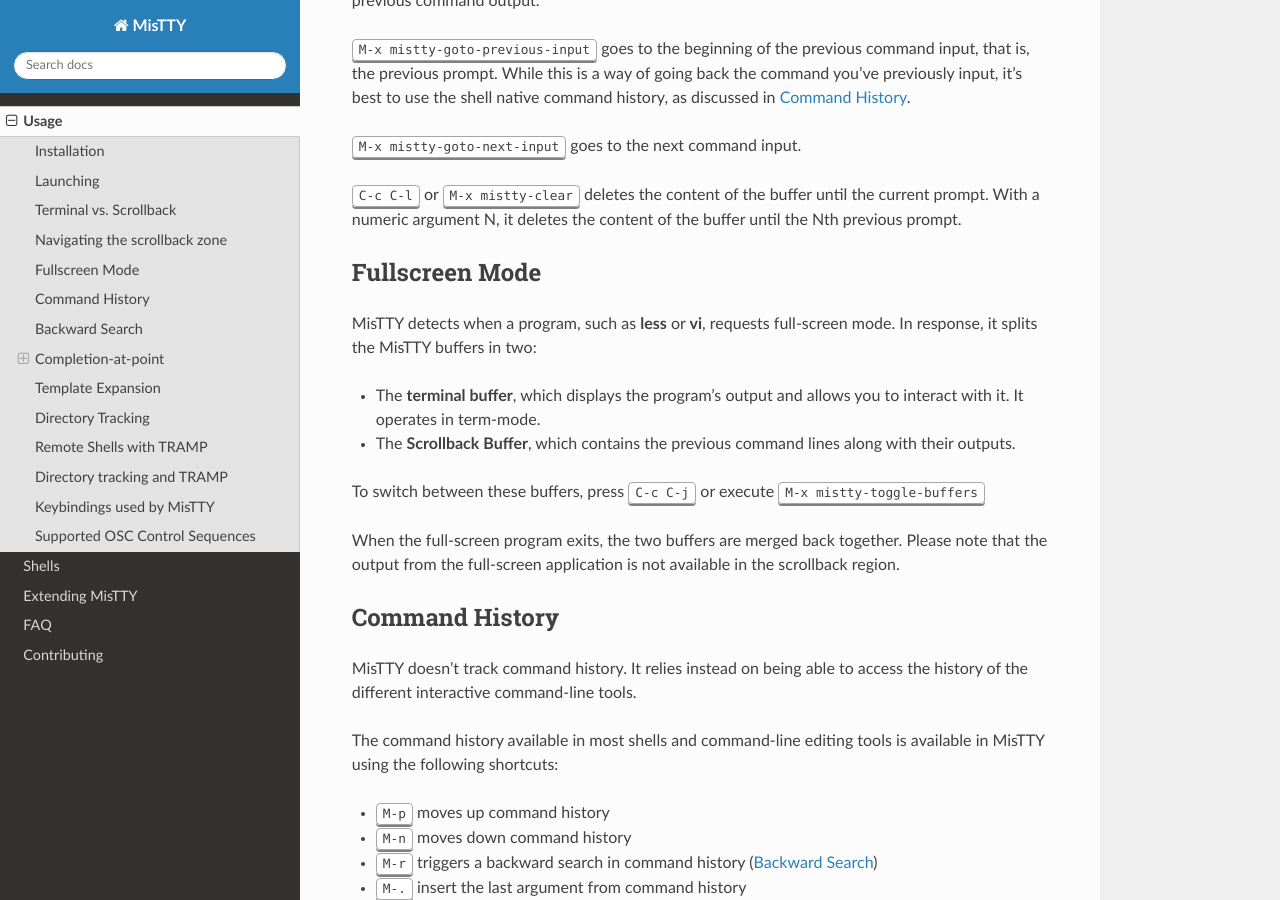
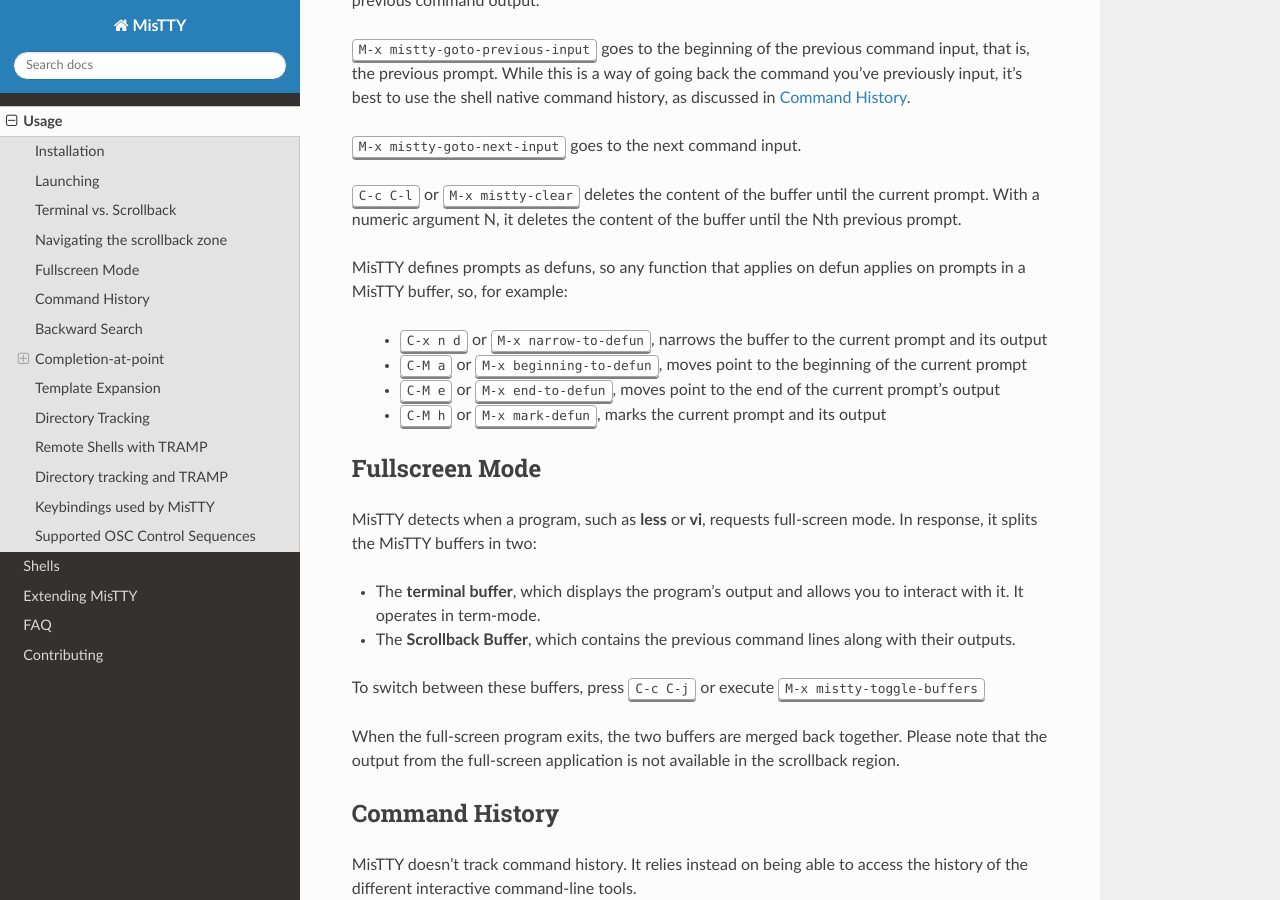
Before and after one commit to szermatt/mistty, a Sphinx documentation site: the page built from docs/source/usage.rst, in a window 1280 px wide and 900 px high, scrolled down 4980 px. Built offline with Sphinx 7.4.7 and the Read the Docs theme 3.1.0, drawn with Linux system fonts in a browser that asks for light colours.

Commit message:
docs: Mention that functions that work on defun work on prompts.

```diff
--- a/docs/source/usage.rst
+++ b/docs/source/usage.rst
@@ -319,6 +319,18 @@
 :kbd:`C-c C-l` or :kbd:`M-x mistty-clear` deletes the content of the
 buffer until the current prompt. With a numeric argument N, it deletes
 the content of the buffer until the Nth previous prompt.
+
+MisTTY defines prompts as defuns, so any function that applies on
+defun applies on prompts in a MisTTY buffer, so, for example:
+
+  - :kbd:`C-x n d` or :kbd:`M-x narrow-to-defun`, narrows the buffer
+    to the current prompt and its output
+  - :kbd:`C-M a` or :kbd:`M-x beginning-to-defun`, moves point
+    to the beginning of the current prompt
+  - :kbd:`C-M e` or :kbd:`M-x end-to-defun`, moves point to the end
+    of the current prompt's output
+  - :kbd:`C-M h` or :kbd:`M-x mark-defun`, marks the current prompt
+    and its output
 
 .. _fullscreen:
 
```
Also changed, not shown: 1 other file.
